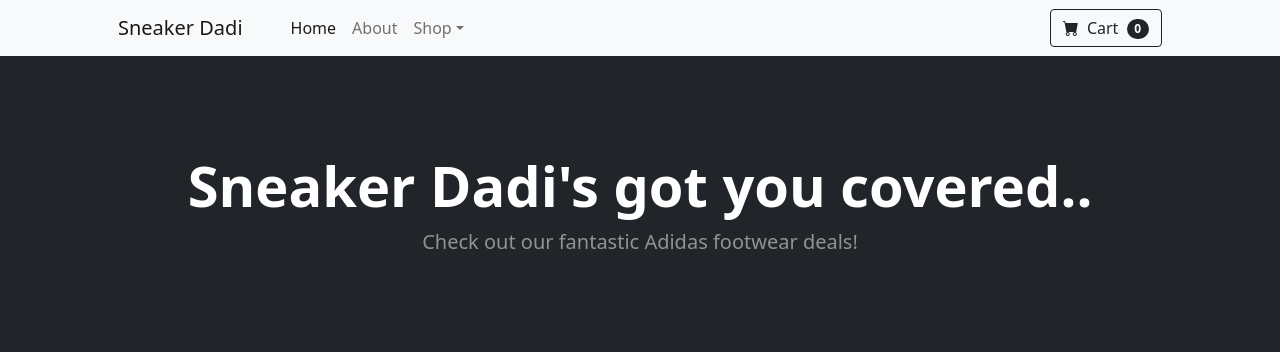
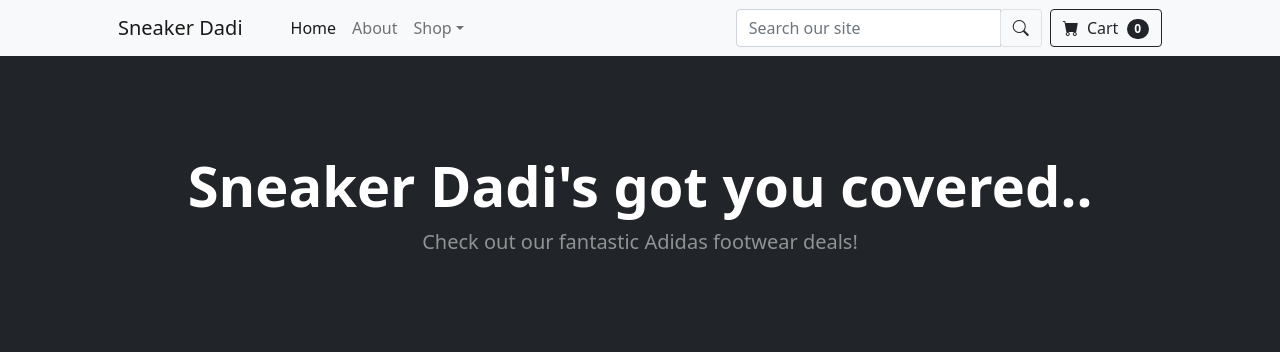
Before and after one commit to thirdelement/sneaker-dadi, a Django app: page / in a window 1280 px wide. Shown: the top 352 px of the page. Run offline with Django 3.2, Linux system fonts and the light colour scheme; grey boxes labelled with a size stand in for pictures from a placeholder-image service; some libraries are stand-ins or nearby versions.

Commit message:
feat: Add search to navbar & move outside collapsible as with cart.

```diff
--- a/templates/base.html
+++ b/templates/base.html
@@ -46,7 +46,26 @@
     <!-- Navigation-->
     <nav class="navbar navbar-expand-lg navbar-light bg-light">
         <div class="container px-4 px-lg-5">
-            <a class="navbar-brand" href="#!">Sneaker Dadi</a>
+            <a class="navbar-brand" href="{% url 'home' %}">Sneaker Dadi</a>
+            <form class="d-flex d-lg-none ms-auto" method="GET" action="">
+                <div class="input-group w-100 me-1">
+                    <input class="form-control" type="search" name="q" placeholder="Search our site">
+                    <div class="input-group-append">
+                        <button class="btn border" type="submit">
+                            <span class="icon">
+                                <i class="bi bi-search"></i>
+                            </span>
+                        </button>
+                    </div>
+                </div>
+            </form>
+            <form class="d-flex d-lg-none me-1">
+                <button class="btn btn-outline-dark" type="submit">
+                    <i class="bi-cart-fill me-1"></i>
+                    Cart
+                    <span class="badge bg-dark text-white ms-1 rounded-pill">0</span>
+                </button>
+            </form>
             <button class="navbar-toggler" type="button" data-bs-toggle="collapse"
                 data-bs-target="#navbarSupportedContent" aria-controls="navbarSupportedContent" aria-expanded="false"
                 aria-label="Toggle navigation"><span class="navbar-toggler-icon"></span></button>
@@ -67,14 +86,27 @@
                         </ul>
                     </li>
                 </ul>
-                <form class="d-flex">
-                    <button class="btn btn-outline-dark" type="submit">
-                        <i class="bi-cart-fill me-1"></i>
-                        Cart
-                        <span class="badge bg-dark text-white ms-1 rounded-pill">0</span>
-                    </button>
-                </form>
+
             </div>
+            <form class="d-flex d-none d-lg-block me-2" method="GET" action="">
+                <div class="input-group w-100 me-2">
+                    <input class="form-control" type="search" name="q" placeholder="Search our site">
+                    <div class="input-group-append">
+                        <button class="btn border" type="submit">
+                            <span class="icon">
+                                <i class="bi bi-search"></i>
+                            </span>
+                        </button>
+                    </div>
+                </div>
+            </form>
+            <form class="d-flex d-none d-lg-block">
+                <button class="btn btn-outline-dark" type="submit">
+                    <i class="bi-cart-fill me-1"></i>
+                    Cart
+                    <span class="badge bg-dark text-white ms-1 rounded-pill">0</span>
+                </button>
+            </form>
         </div>
     </nav>
     <!--<header class="container-fluid fixed-top"></header>-->
```
